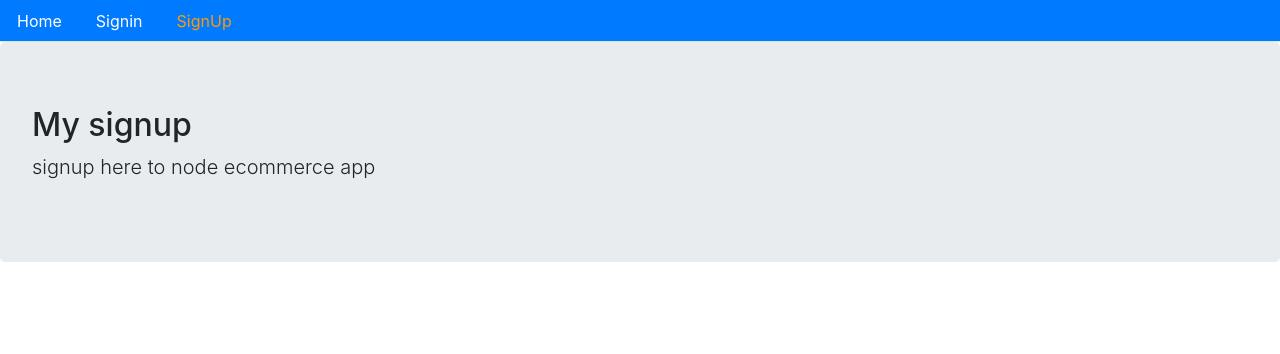
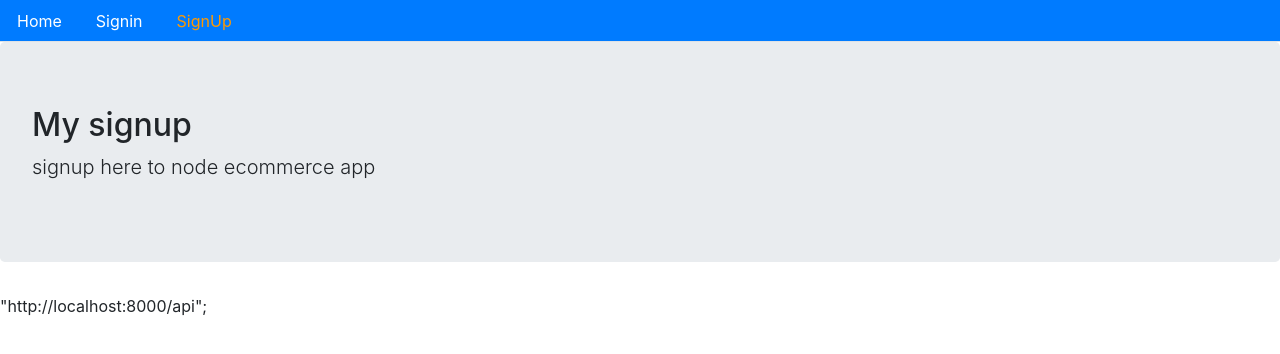
Before and after one commit to raghava2121/ecommerce-front, a React (Create React App) app: page /signup in a window 1280 px wide. Shown: the top 354 px of the page. Built offline with nearby package versions, Linux system fonts and the light colour scheme.

Commit message:
route config

```diff
--- /dev/null
+++ b/src/config.js
@@ -0,0 +1 @@
+export const API = process.env.REACT_APP_API_URL
--- a/src/user/Signup.js
+++ b/src/user/Signup.js
@@ -1,7 +1,11 @@
 import React from 'react'
 import Layout from '../core/Layout'
+import {API} from '../config'
 
-const Signup = () =>(<Layout title="My signup " description=" signup here to node ecommerce app"></Layout>
+const Signup = () =>(<Layout title="My signup " description=" signup here to node ecommerce app" >
+    <div> {API}</div>
+
+</Layout>
 )
 
 export default Signup
```
Also changed, not shown: 1 other file (tests, documents, lock files or other folders).
